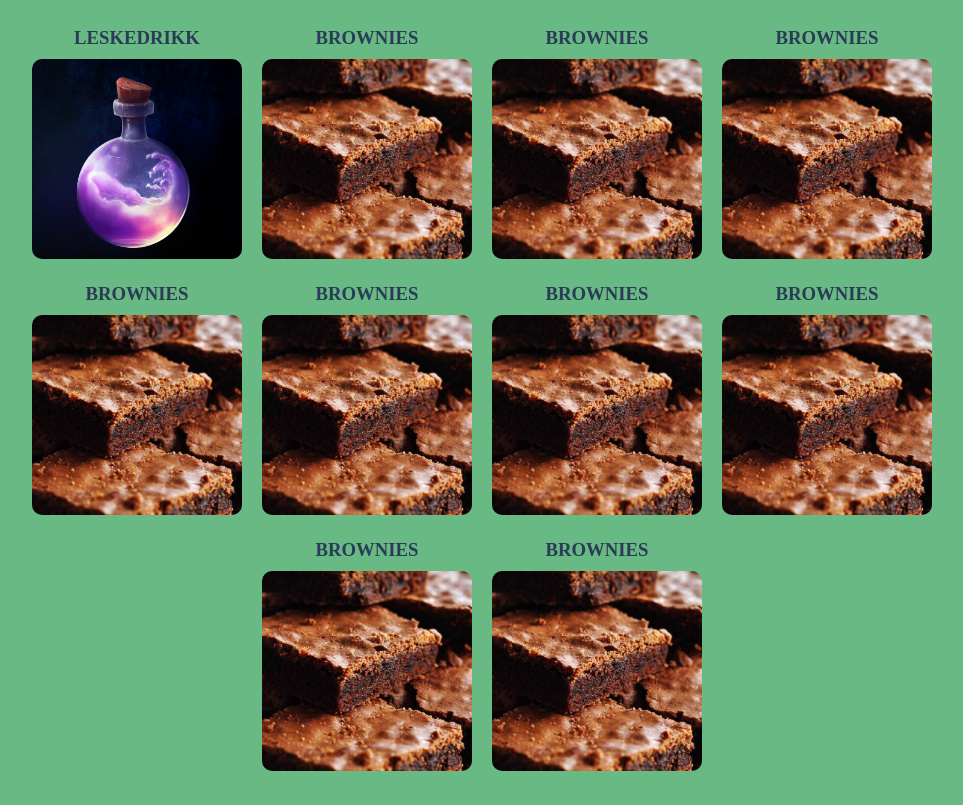
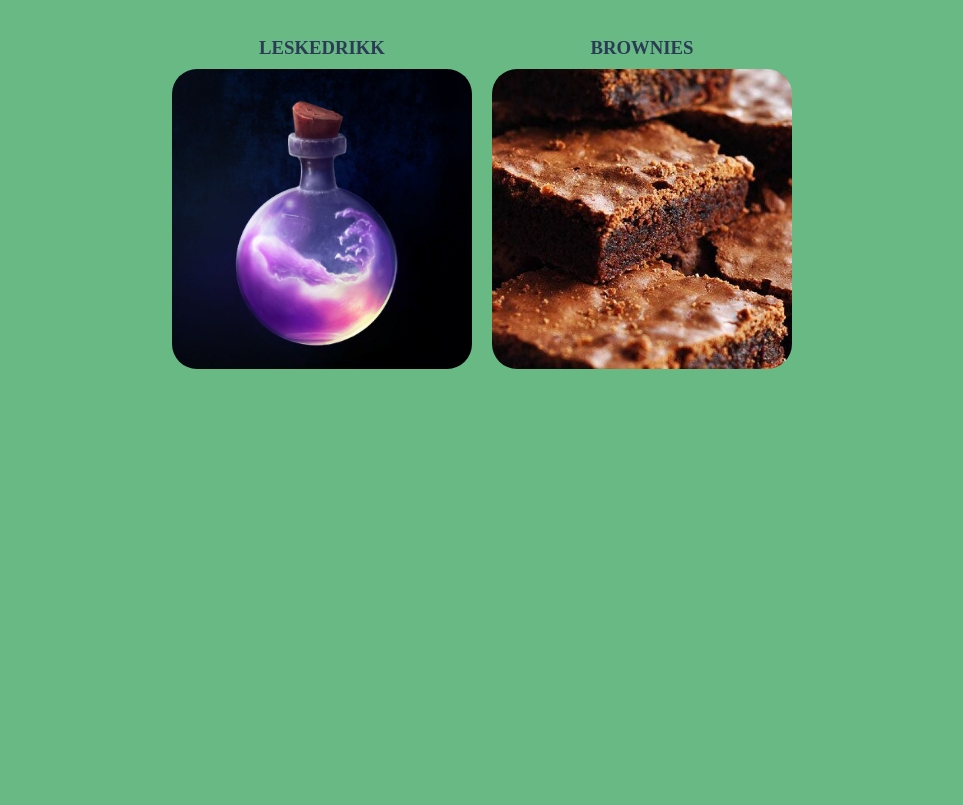
Before and after one commit to SaFeVik/kalkulator, a plain HTML site: page index.html in a window 1280 px wide. Shown: the part 106-911 px from the top of the page, without its empty margins (158-1121 px from the left). After the commit the page ends 800 px from the top, so only its background shows below. Drawn offline with Linux system fonts and the light colour scheme; a web font is replaced by a local one.

Commit message:
brownie ta bort

```diff
--- a/index.html
+++ b/index.html
@@ -18,43 +18,11 @@
     <div class="nettsider">
         <div class="nettside1">
             <h3>LESKEDRIKK</h3>
-            <a href="./sprite/sprite.html"><img src="./bilder/potion.jpeg" alt="bilde av brownie"></a>
+            <a href="./sprite/sprite.html"><img src="./bilder/potion.jpeg" alt="bilde av brownie" draggable="false"></a>
         </div>
         <div class="nettside2">
             <h3>BROWNIES</h3>
-            <a href="./brownie/brownie.html"><img src="./bilder/brownie.jpeg" alt="bilde av potion"></a>
-        </div>
-        <div class="nettside2">
-            <h3>BROWNIES</h3>
-            <a href=""><img src="./bilder/brownie.jpeg" alt="bilde av potion"></a>
-        </div>
-        <div class="nettside2">
-            <h3>BROWNIES</h3>
-            <a href=""><img src="./bilder/brownie.jpeg" alt="bilde av potion"></a>
-        </div>
-        <div class="nettside2">
-            <h3>BROWNIES</h3>
-            <a href=""><img src="./bilder/brownie.jpeg" alt="bilde av potion"></a>
-        </div>
-        <div class="nettside2">
-            <h3>BROWNIES</h3>
-            <a href=""><img src="./bilder/brownie.jpeg" alt="bilde av potion"></a>
-        </div>
-        <div class="nettside2">
-            <h3>BROWNIES</h3>
-            <a href=""><img src="./bilder/brownie.jpeg" alt="bilde av potion"></a>
-        </div>
-        <div class="nettside2">
-            <h3>BROWNIES</h3>
-            <a href=""><img src="./bilder/brownie.jpeg" alt="bilde av potion"></a>
-        </div>
-        <div class="nettside2">
-            <h3>BROWNIES</h3>
-            <a href=""><img src="./bilder/brownie.jpeg" alt="bilde av potion"></a>
-        </div>
-        <div class="nettside2">
-            <h3>BROWNIES</h3>
-            <a href=""><img src="./bilder/brownie.jpeg" alt="bilde av potion"></a>
+            <a href="./brownie/brownie.html"><img src="./bilder/brownie.jpeg" alt="bilde av potion" draggable="false"></a>
         </div>
     </div>
 </body>
--- a/sprite/sprite.css
+++ b/sprite/sprite.css
@@ -52,6 +52,7 @@ header{
     flex-direction: column;
     align-items: center;
     max-width: 400px;
+    padding-inline: 15px;
 }
 input{
     width: 130px;
@@ -71,6 +72,7 @@ button{
     cursor: pointer;
     font-size: 18px;
     margin-top: 10px;
+    color: black;
 }
 
 /* Bokser for å holde label og input på lik linje */
@@ -92,6 +94,7 @@ button{
 .kalkulatorer > p{
     color: #003077;
     display: none;
+    text-align: justify;
 }
 .hjelpText1.vis, .hjelpText2.vis{
     display: block;
--- a/style.css
+++ b/style.css
@@ -21,13 +21,13 @@ p{
 header{
     max-width: 1000px;
     margin: 0 auto;
-    padding-inline: 60px;
+    padding-inline: 15px;
 }
 img{
-    width: 210px;
-    height: 200px;
+    width: 300px;
+    height: 300px;
     object-fit: cover;
-    border-radius: 10px;
+    border-radius: 25px;
     transition: scale 0.2s;
 }
 img:hover{
@@ -40,7 +40,7 @@ img:hover{
     flex-wrap: wrap;
     gap: 20px;
     margin: 30px auto;
-    padding: 0 30px;
+    padding: 10px;
     max-width: 1000px;
 }
 .nettsider h3{
```
Also changed, not shown: 1 other file.
